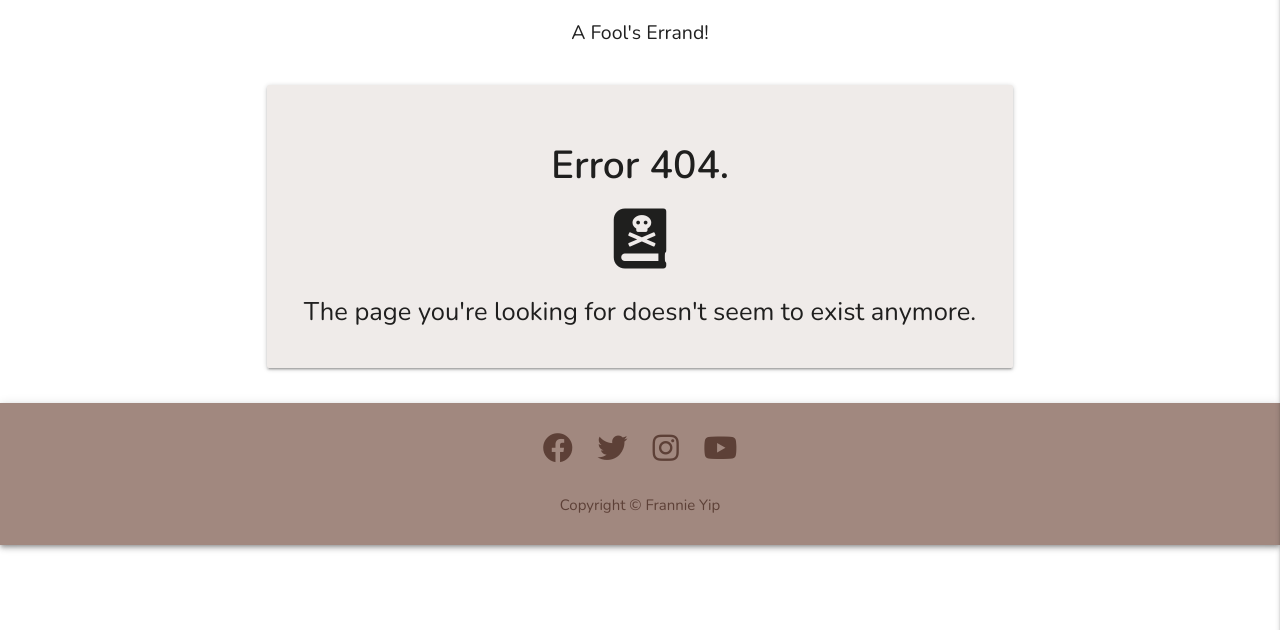
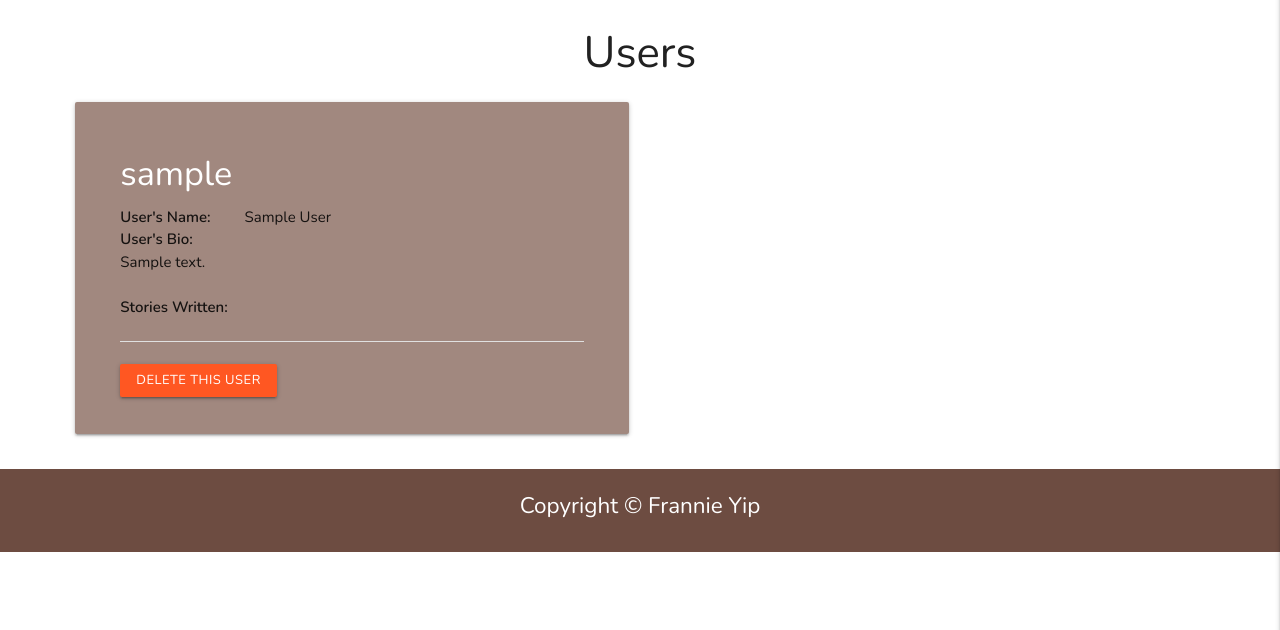
Before and after one commit to finnsterfran/The_Written_Tapestry, a Flask app: page /user/ in a window 1280 px wide. Shown: the part 170-800 px from the top of the page. Run offline with Flask 2, Linux system fonts and the light colour scheme; a database or web service that is not in the repository returns one stand-in record (values such as "Sample title"); some libraries are stand-ins or nearby versions.

Commit message:
make user page, accessible only by administration login. administration can delete user and all post. Link up search functionality and updated database indexing. add view to show who is logged in on all pages.

```diff
--- a/app.py
+++ b/app.py
@@ -1,8 +1,9 @@
 import os
 from flask import (
     Flask, request, render_template,
-    redirect, flash, session, url_for)
+    redirect, flash, session, url_for, app)
 from flask_pymongo import PyMongo
+from datetime import datetime, timedelta
 from bson.objectid import ObjectId
 from werkzeug.security import generate_password_hash, check_password_hash
 if os.path.exists("env.py"):
@@ -18,7 +19,6 @@
 mongo = PyMongo(app)
 
 
-
 @app.route('/')
 def home():
     return render_template('home.html')
@@ -27,9 +27,8 @@
 @app.route('/search/', methods=['GET', 'POST'])
 def search():
     query = request.form.get('query')
-    stories = list(mongo.db.stories.find({'$text': {'$search': query}}))
-    users = list(mongo.db.users.find({'$text': {'$search': query}}))
-    return render_template('get_stories.html', stories=stories, users=users)
+    writings = list(mongo.db.stories.find({'$text': {'$search': query}}))
+    return render_template('get_stories.html', writings=writings)
 
 
 @app.errorhandler(404)
@@ -60,8 +59,10 @@
             'username': request.form.get('username').lower(),
             'first_name': request.form.get('first_name').lower(),
             'last_name': request.form.get('last_name').lower(),
-            'password': generate_password_hash(request.form.get('password'))
+            'password': generate_password_hash(request.form.get('password')),
+            'date_joined': datetime.now()
         }
+
         mongo.db.users.insert_one(register)
         # Put new user into a session cookie
         session['user'] = request.form.get('username').lower()
@@ -142,10 +143,13 @@
         }
         mongo.db.stories.update({'_id': ObjectId(story_id)}, submit)
         flash("Alright then, you've successsfully edited this story.")
+        return redirect(url_for('get_stories'))
     story = mongo.db.stories.find_one(
             {'_id': ObjectId(story_id)})
     categories = mongo.db.categories.find().sort('category_name', 1)
-    return render_template('edit_story.html', story=story, categories=categories)
+    return render_template('edit_story.html',
+                           story=story,
+                           categories=categories)
 
 
 @app.route('/delete_story/<story_id>')
@@ -155,6 +159,20 @@
     return redirect(url_for('get_stories'))
 
 
+@app.route('/user/')
+def user():
+    users = mongo.db.users.find().sort('username', 1)
+    writings = list(mongo.db.stories.find().sort('title', 1))
+    return render_template('user.html', users=users, writings=writings)
+
+
+@app.route('/delete_user/<user_id>')
+def delete_user(user_id):
+    mongo.db.users.remove({'_id': ObjectId(user_id)})
+    flash('You have deleted a user')
+    return redirect(url_for('user'))
+
+
 if __name__ == "__main__":
     app.run(host=os.environ.get("IP"),
             port=int(os.environ.get("PORT")),
--- a/static/css/style.css
+++ b/static/css/style.css
@@ -11,6 +11,11 @@
 .container {
     width: 90%;
 }
+
+a {
+    color: #827717;
+}
+
 a:hover {
     color: #ff7043;
 }
@@ -39,6 +44,11 @@
     margin: auto;
 }
 
+.status-tag {
+    padding: 20px;
+    font-size: 1.2rem;
+}
+
 /* Main */
 h2 {
     font-size: 1.2rem;
@@ -51,28 +61,22 @@
 
 /* Footer */
 .page-footer {
-
     width: 100%;
     bottom: 0;
-}
-.footer-icon {
-    color: #5d4037;
-    padding: 0.7rem;
-}
-
-.footer-icon:hover {
-    color: #ff7043;
 }
 
 .copyright {
     padding-bottom: 1.9rem;
 }
 
+.copyright > p {
+    font-size: 1.5rem;
+}
+
 .post-card {
     width: 100%;
     padding: 5rem;
 }
-
 
 .writing {
     font-size: 1.2rem;
@@ -108,7 +112,7 @@
 }
 
 .col-head-title {
-    font-size: 1.2rem;
+    font-size: 1.5rem;
 }
 
 .collapsible-header {
@@ -126,3 +130,15 @@
 input {
     font-size: 5rem;
 }
+.user-card {
+    padding: 2rem 3rem 2.5rem;
+}
+
+.user-tags {
+    font-weight: 600;
+    padding-right: 2rem;
+}
+
+.submitBtn {
+    background-color: #827717 !important;
+}
--- a/static/js/script.js
+++ b/static/js/script.js
@@ -4,5 +4,30 @@
     $('select').formSelect();
 });
 
-// $('#composition').val('...');
-// M.textareaAutoResize($('#composition'));
+validateMaterializeSelect();
+function validateMaterializeSelect() {
+    let classValid = { "border-bottom": "1px solid #4caf50", "box-shadow": "0 1px 0 0 #4caf50" };
+    let classInvalid = { "border-bottom": "1px solid #f44336", "box-shadow": "0 1px 0 0 #f44336" };
+    if ($("select.validate").prop("required")) {
+        $("select.validate").css({ "display": "block", "height": "0", "padding": "0", "width": "0", "position": "absolute" });
+    }
+    $(".select-wrapper input.select-dropdown").on("focusin", function () {
+        $(this).parent(".select-wrapper").on("change", function () {
+            if ($(this).children("ul").children("li.selected:not(.disabled)").on("click", function () { })) {
+                $(this).children("input").css(classValid);
+            }
+        });
+    }).on("click", function () {
+        if ($(this).parent(".select-wrapper").children("ul").children("li.selected:not(.disabled)").css("background-color") === "rgba(0, 0, 0, 0.03)") {
+            $(this).parent(".select-wrapper").children("input").css(classValid);
+        } else {
+            $(".select-wrapper input.select-dropdown").on("focusout", function () {
+                if ($(this).parent(".select-wrapper").children("select").prop("required")) {
+                    if ($(this).css("border-bottom") != "1px solid rgb(76, 175, 80)") {
+                        $(this).parent(".select-wrapper").children("input").css(classInvalid);
+                    }
+                }
+            });
+        }
+    });
+};
--- a/templates/base.html
+++ b/templates/base.html
@@ -53,9 +53,15 @@
                             </a>
                         </li>
                         <li><a href="{{ url_for('new_story') }}" class="black-text">
-                                <i class="fas fa-feather-alt"></i> Add a Story
+                                <i class="fas fa-feather-alt"></i> add a Story
                             </a>
                         </li>
+                        {% if session.user|lower == "administration"|lower %}
+                        <li><a href="{{ url_for('user') }}" class="black-text">
+                            <i class="fas fa-feather-alt"></i> users
+                            </a>
+                        </li>
+                        {% endif %}
                         <li>
                             <a href="{{ url_for('logout') }}" class="black-text">
                                 <i class="fas fa-feather-alt"></i> log out
@@ -80,9 +86,12 @@
             <li><a href="{{ url_for('get_stories') }}" class="black-text"> board</a></li>
             {% if session.user %}
                 <li><a href="{{ url_for('profile', username=session['user']) }}" class="black-text"> profile</a></li>
-                <li><a href="{{ url_for('new_story') }}" class="black-text">Add a Story</a></li>
+                <li><a href="{{ url_for('new_story') }}" class="black-text">add a Story</a></li>
+                {% if session.user|lower == "administration"|lower %}
+                    <li><a href="{{ url_for('user') }}" class=black-text> users</a></li>
+                {% endif %}
+            {% else %}
                 <li><a href="{{ url_for('logout') }}" class="black-text"> log out</a></li>
-            {% else %}
                 <li><a href="{{ url_for('register') }}" class="black-text"> register</a></li>
                 <li><a href="{{ url_for('login') }}" class="black-text"> login</a></li>
             {% endif %}
@@ -100,25 +109,19 @@
             {% endfor %}
         {% endif %}
     {% endwith %}
+    {% if session.user %}
+        <p class="center-align status-tag brown-text text-lighten-1">You are logged in as {{ session.user.capitalize() }}</p>
+    {% endif %}
 </section>
+
 <main class="container">
     {% block content %}
 
     {% endblock %}
 </main>
-<footer class="page-footer brown lighten-2 z-depth-2">
-    <div class="container">
-        <div class="row">
-            <div class="col s12 center-align">
-                <a href="https://facebook.com" rel="noopener" target="_blank"><i class="footer-icon fab fa-facebook fa-2x"></i></a>
-                <a href="https://twitter.com" rel="noopener" target="_blank"><i class="footer-icon fab fa-twitter fa-2x"></i></a>
-                <a href="https://instagram.com" rel="noopener" target="_blank"><i class="footer-icon fab fa-instagram fa-2x"></i></a>
-                <a href="https://youtube.com" rel="noopener" target="_blank"><i class="footer-icon fab fa-youtube fa-2x"></i></a>
-            </div>
-        </div>
-    </div>
+<footer class="page-footer brown darken-1">
     <div class="container copyright">
-        <p class="center-align brown-text text-darken-2">
+        <p class="center-align white-text">
             Copyright &copy; Frannie Yip
         </p>
     </div>
--- a/templates/get_stories.html
+++ b/templates/get_stories.html
@@ -34,7 +34,7 @@
                     <p class="writing"><span class="tags">Category: </span>{{ story.category_name }}</p>
                     <p class="writing"><span class="tags">Date: </span>{{ story.date }}</p>
                     <br>
-                    <p class="writing">{{ story.composition}}</p>
+                    <p class="writing">{{ story.composition }}</p>
                     <br>
                     <div class="divider"></div>
                     <br>
--- a/templates/new_story.html
+++ b/templates/new_story.html
@@ -9,7 +9,7 @@
                     <select class="validate" name="category_name" id="category_name" required>
                         <option value="" disabled selected></option>
                         {% for category in categories %}
-                            <option value="{{ category.category_name }}">{{ category.category_name }}</option>
+                            <option class="brown-text text-darken-1" value="{{ category.category_name }}">{{ category.category_name }}</option>
                         {% endfor %}
                     </select>
                     <label>What will you be writing today?</label>
--- /dev/null
+++ b/templates/user.html
@@ -0,0 +1,34 @@
+{% extends 'base.html' %}
+{% block content %}
+<h3 class="center-align">Users</h3>
+<div class="row">
+        {% for user in users %}
+            {% if user.username != "administration" %}
+                <div class="col s12 m6">
+                    <div class="card-panel user-card brown lighten-2">
+                        <h4 class="card-title white-text">
+                            {{ user.username }}
+                        </h4>
+                        <p><span class="user-tags">User's Name:</span> {{ user.first_name.capitalize() }} {{ user.last_name.capitalize() }}</p>
+                        <p><span class="user-tags">User's Bio:</span> <br>{{ user.bio }}</p>
+                        <br>
+                        <p><span class="user-tags">Stories Written: </p>
+                        {% for story in writings %}
+                            {% if story.author == user.username %}
+                                    <ul>
+                                        <li>
+                                            📜 {{ story.title }}
+                                        </li>
+                                    </ul>
+                            {% endif %}
+                        {% endfor %}
+                        <br>
+                    <div class="divider"></div>
+                        <br>
+                    <a href="{{ url_for('delete_user', user_id=user._id) }}" class="btn-small waves-effect deep-orange">Delete this User</a>
+                    </div>
+                </div>
+            {% endif %}
+        {% endfor %}
+    </div>
+{% endblock %}
```
Also changed, not shown: templates/edit_story.html (+5 -5 lines), templates/register.html (+8 -1 lines).
